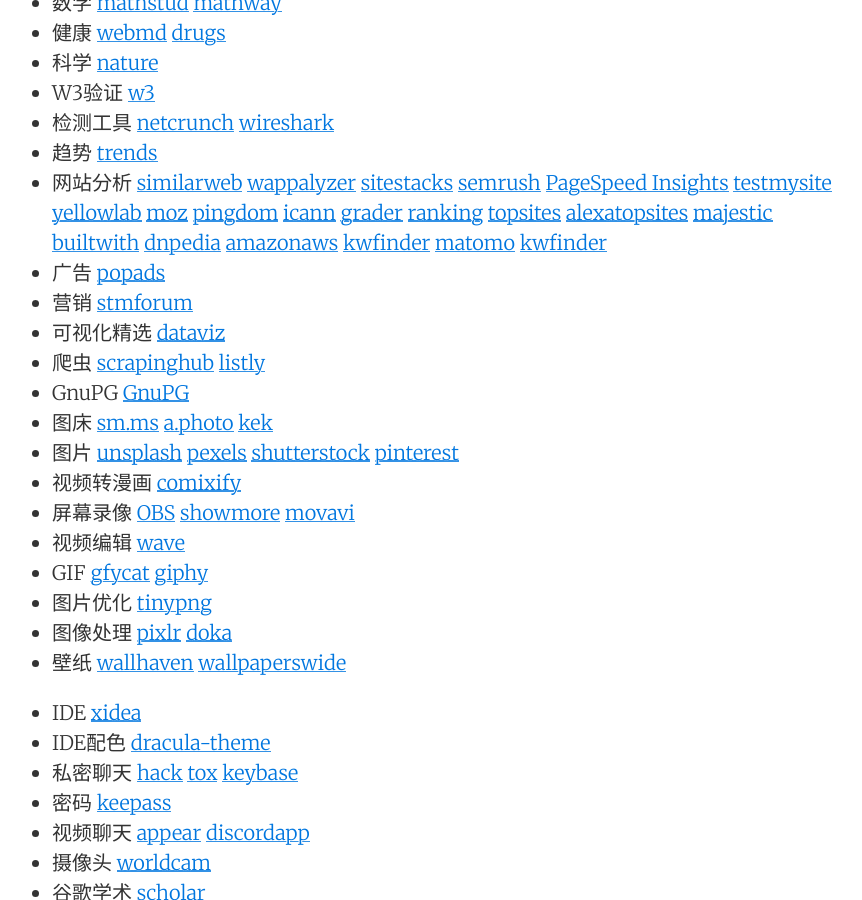
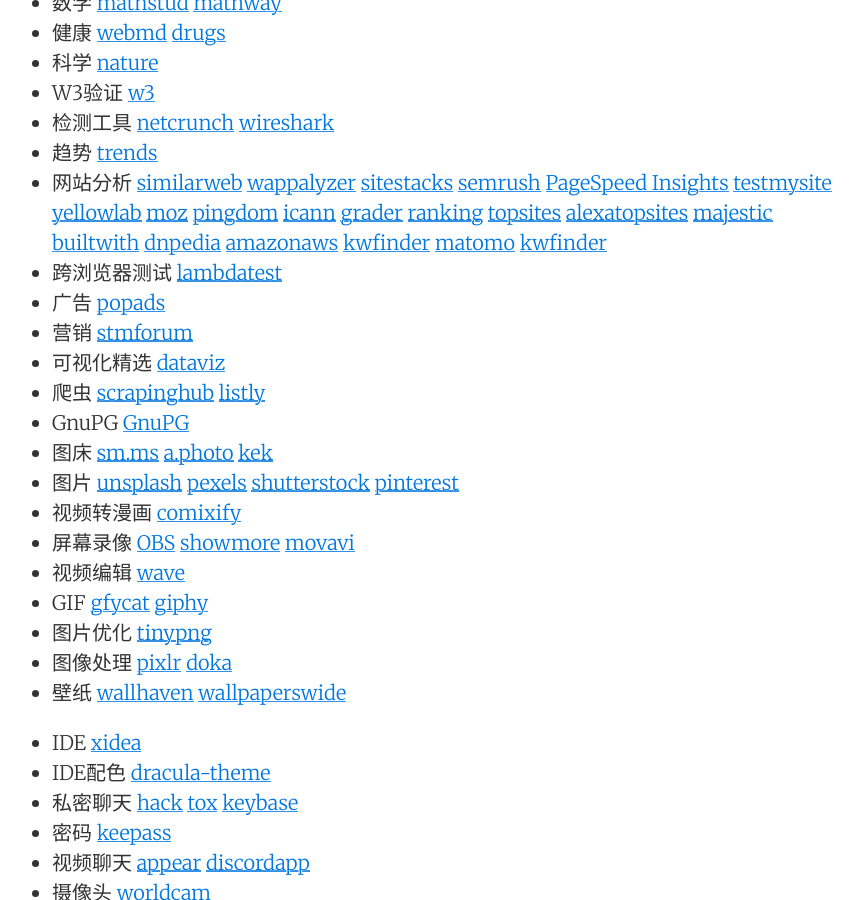
Before and after one commit to cppy/cppy.github.io, a Jekyll site: the page built from _posts/2017-01-01-.md, in a window 1280 px wide and 900 px high, scrolled down 2494 px. Shown: the whole window, without its empty margins (208-1070 px from the left). Built offline with Jekyll 4.4.1, drawn with Linux system fonts in a browser that asks for light colours; nearby versions of some CDN libraries.

Commit message:
Update 2017-01-01-.md

```diff
--- a/_posts/2017-01-01-.md
+++ b/_posts/2017-01-01-.md
@@ -258,6 +258,7 @@
             [kwfinder](https://kwfinder.com/)
             [matomo](https://matomo.org/)
             [kwfinder](https://kwfinder.com/)
+* 跨浏览器测试 [lambdatest](https://www.lambdatest.com/)
 * 广告      [popads](https://www.popads.net/)
 * 营销      [stmforum](https://stmforum.com/)
 * 可视化精选 [dataviz](http://dataviz.tools/)
```
